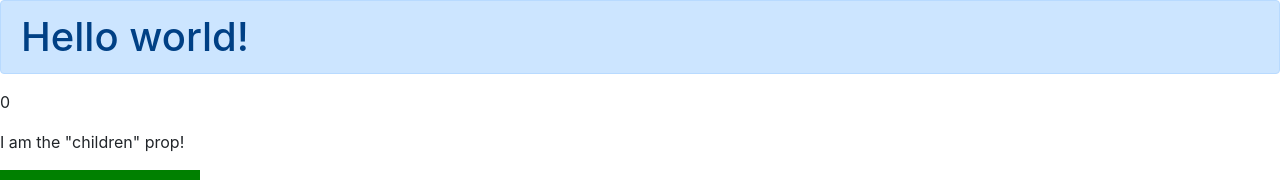
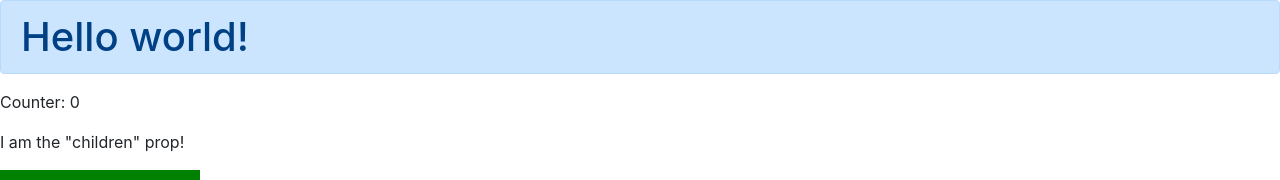
Before and after one commit to Avi-Cohen-Nehemia/react-basics, a React (Create React App) app: page / in a window 1280 px wide. Shown: the top 180 px of the page. Built offline with nearby package versions, Linux system fonts and the light colour scheme.

Commit message:
added comments

```diff
--- a/src/components/Header/index.js
+++ b/src/components/Header/index.js
@@ -5,8 +5,10 @@ class Header extends Component {
     constructor(props) {
         // super props is a way for us to have access to props within the constructor method
         super(props);
+
         // state is a way for us to keep track of the changes happening to our component
         this.state = { counter: 0 }
+
         // all the methods we create have to bind in our constructor in order to work
         this.handleClick = this.handleClick.bind(this);
     }
@@ -14,19 +16,24 @@ class Header extends Component {
     handleClick() {
         // we don't have to but it is good practice to store our state in variables before using them in setState
         let currentCounter = this.state.counter
+
+        // we have to use the setState method to make react rerender our component and show us the change of our state
+        // setState will always be the last thing to run in our method
         this.setState({counter: currentCounter + 1});
     }
 
     render() {
         // we can destructur props inside the render method when using class based components
         const { children } = this.props;
+
         // we can destructur state inside the render method when using class based components
         const { counter } = this.state;
 
         return (
+            // pass methods into events
             <header onClick={this.handleClick}>
                 <h1 className="alert alert-primary">{children}</h1>
-                <p>{counter}</p>
+                <p>Counter: {counter}</p>
             </header>
         );
     }
```
